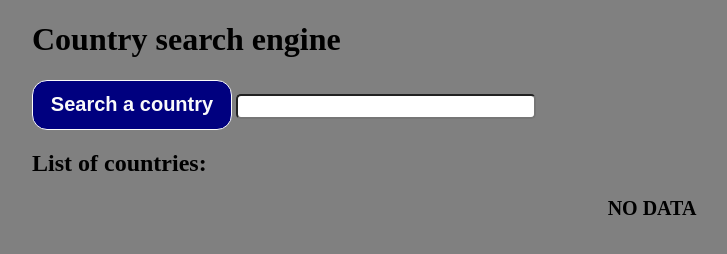
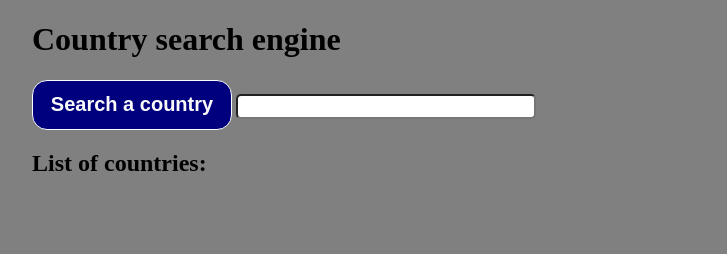
Before and after one commit to MalgorzataRatajczyk/zad.12.6-Country_search_engine, a website: page index.html in a window 1280 px wide. Shown: the whole page, without its empty margins (8-735 px from the left). Drawn offline with Linux system fonts and the light colour scheme.

Commit message:
Remove lists tags

```diff
--- a/index.html
+++ b/index.html
@@ -10,12 +10,10 @@
         <button id="search">Search a country</button>
         <input id="country-name" type="text" />
         <h2>List of countries:</h2>
-				<div id="results">
-        	<ul id="countries">
-            	<li>No data</li>
-        	</ul>
-					<div id="countryTable"></div>
-			</div>
+		<div id="results">
+            <div id="countryTable"></div>
+	        </div>
+        </div>
         <script src="js/script.js" type="text/javascript"></script>
     </body>
 </html>
```
